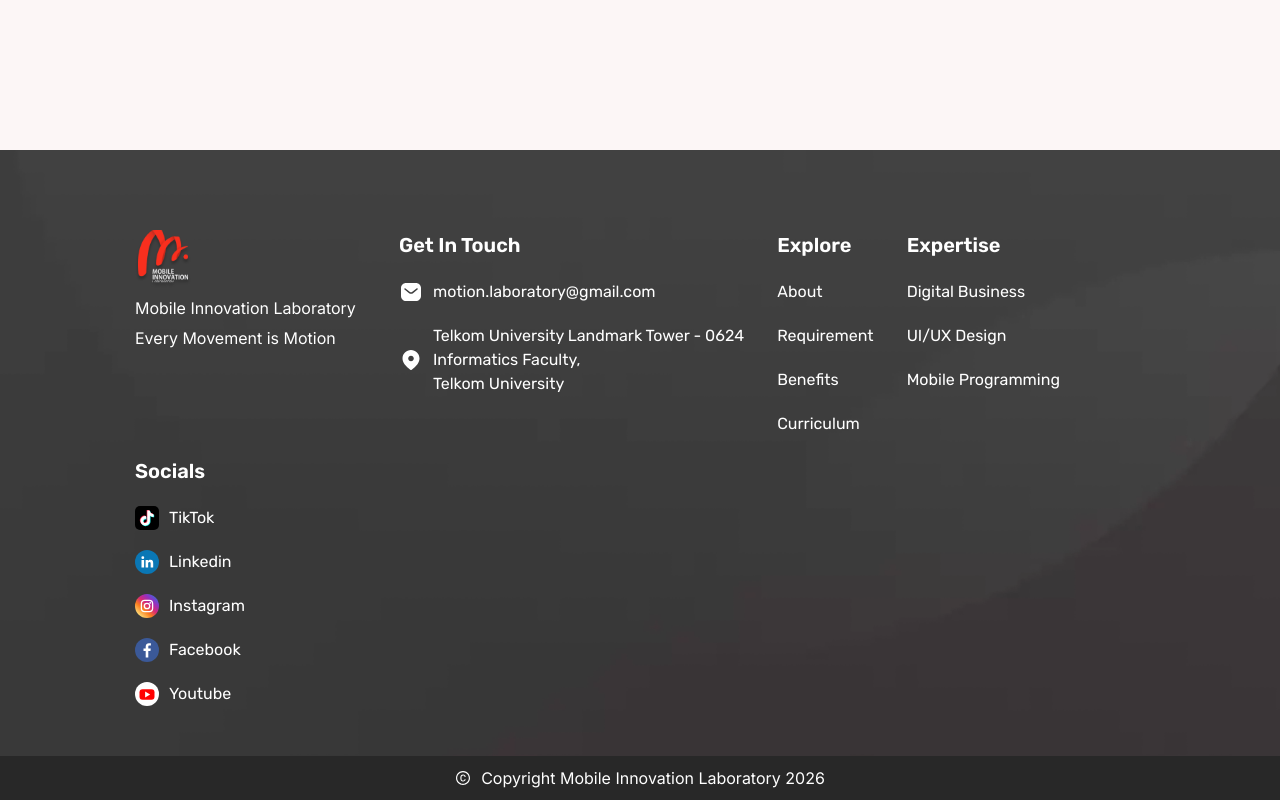
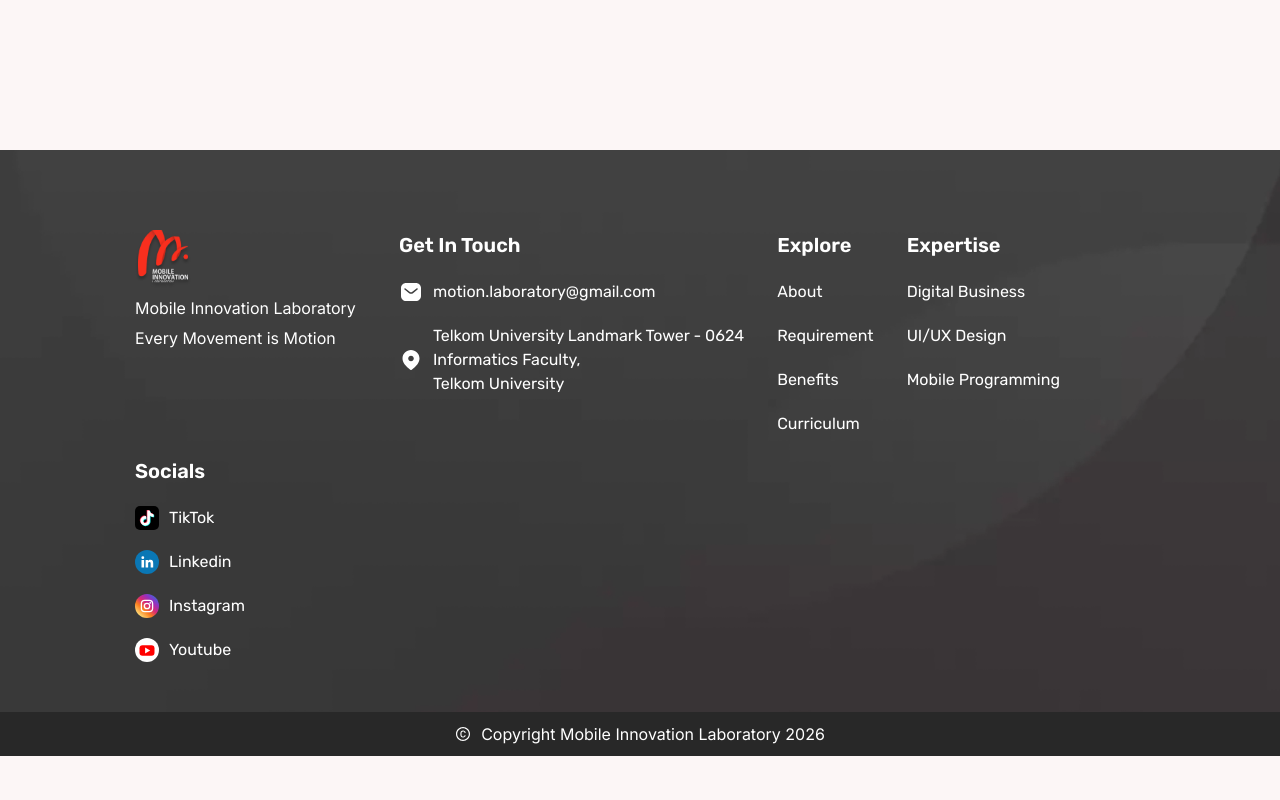
Before and after one commit to MobileInnovationLab/Frontend-Motion, a Next.js app: page /blog in a window 1280 px wide. Shown: the part 1260-2060 px from the top of the page. After the commit the page ends 2016 px from the top, so only its background shows below. Built offline with nearby package versions, Linux system fonts and the light colour scheme.

Commit message:
feat: remove facebook from footer

```diff
--- a/src/shared/components/footer.jsx
+++ b/src/shared/components/footer.jsx
@@ -133,22 +133,6 @@ export default function Footer() {
           </a>
           <a
             rel="noreferrer"
-            href="https://www.facebook.com/motionlab.telu"
-            target="_blank"
-            className={`${styles["footer-item"]} ${styles["link"]}`}
-          >
-            <div className={styles["footer-item-img"]}>
-              <Image
-                src="/images/footer/footer-facebook.svg"
-                alt="Facebook Link"
-                fill
-                className="footer-item-img object-cover"
-              />
-            </div>
-            Facebook
-          </a>
-          <a
-            rel="noreferrer"
             href="https://www.youtube.com/@MotionLabTelkomUniversity"
             target="_blank"
             className={`${styles["footer-item"]} ${styles["link"]}`}
```
Also changed, not shown: public/images/footer/footer-facebook.svg (deleted).
